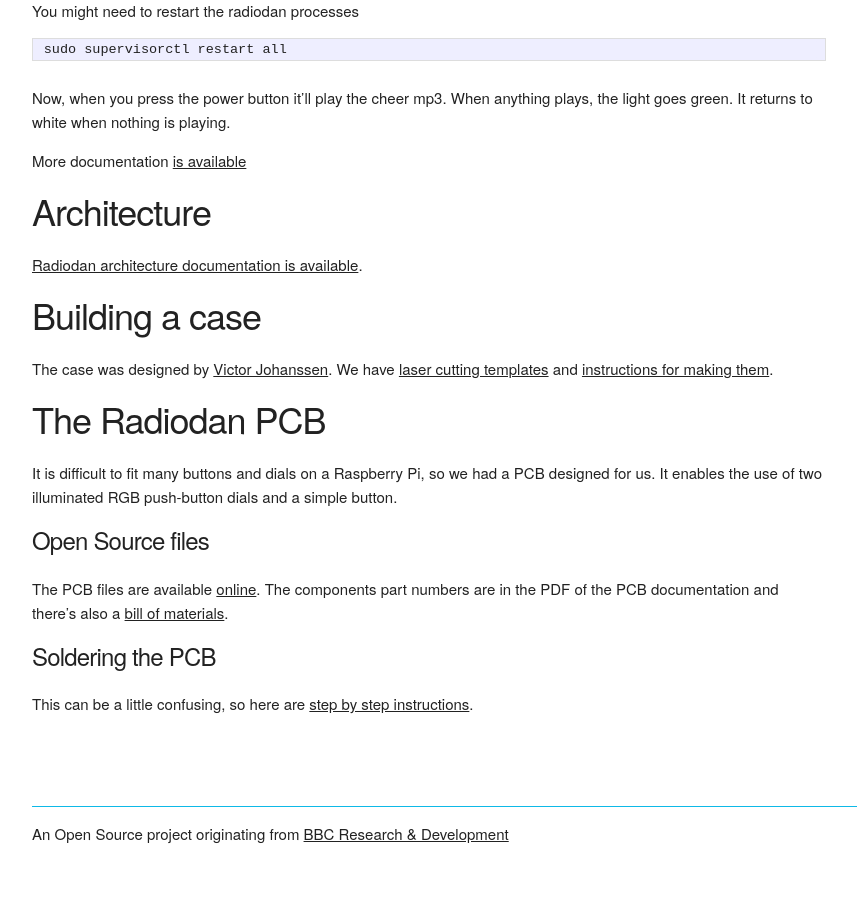
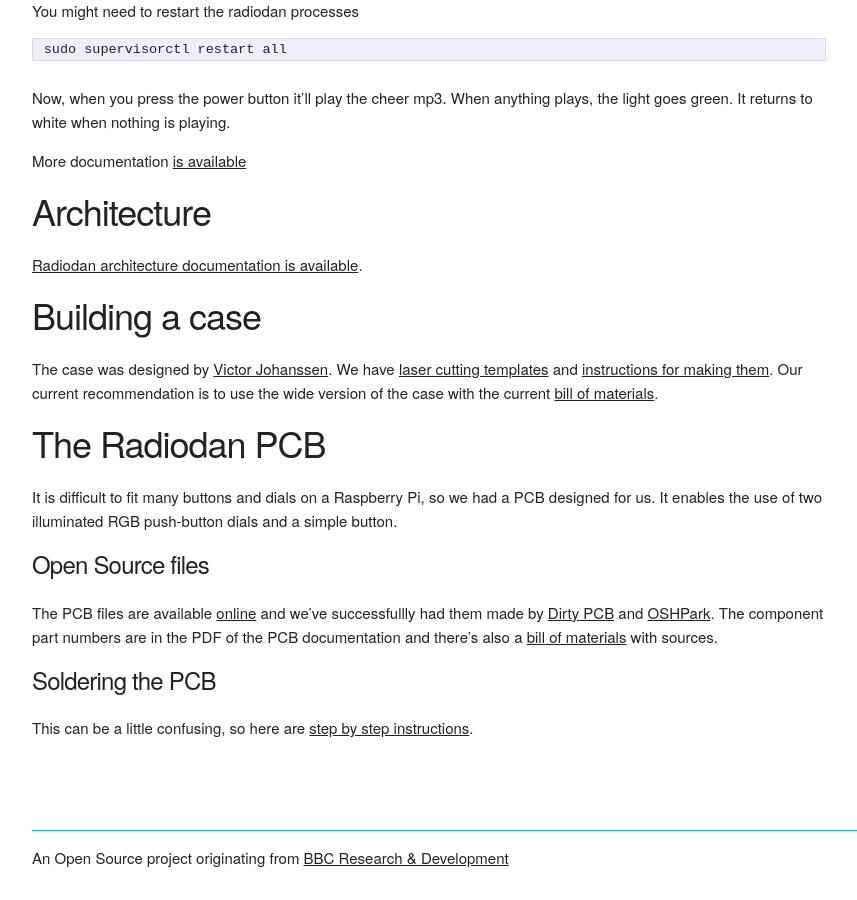
Before and after one commit to radiodan/radiodan.github.io, a Jekyll site: the page built from help/index.md, in a window 1280 px wide and 900 px high, scrolled down 5063 px. Shown: the whole window, without its empty margins (128-985 px from the left). Built offline with Jekyll 4.4.1, drawn with Linux system fonts in a browser that asks for light colours; comment, search, counter and statistics services are not loaded; before the commit the page ends 5939 px from its top, so only the background shows below that.

Commit message:
Updated with reference to the new laser cutting template

```diff
--- a/help/index.md
+++ b/help/index.md
@@ -256,9 +256,10 @@ More documentation [is available](http://radiodan-client.readthedocs.org/en/late
 
 <h2 id="case">Building a case</h2>
 
-The case was designed by [Victor Johanssen](http://www.objectsandinteractions.com/). We have [laser cutting
-templates](https://github.com/radiodan/hardware/tree/master/case) and
-[instructions for making them](/help/tutorials/make-a-case.html).
+The case was designed by [Victor
+Johanssen](http://www.objectsandinteractions.com/). We have [laser cutting templates](https://github.com/radiodan/hardware/tree/master/case) and [instructions for making them](/help/tutorials/make-a-case.html). Our
+current recommendation is to use the wide version of the case with the
+current [bill of materials](https://github.com/radiodan/hardware/tree/master/bom).
 
 <h2 id="pcb">The Radiodan PCB</h2>
 
@@ -269,8 +270,10 @@ dials and a simple button.
 #### Open Source files
 
 The PCB files are available
-[online](https://github.com/radiodan/hardware/tree/master/pcb). The
-components part numbers are in the PDF of the PCB documentation and there's also a [bill of materials](https://github.com/radiodan/hardware/tree/master/bom).
+[online](https://github.com/radiodan/hardware/tree/master/pcb) and we've
+successfullly had them made by [Dirty PCB](http://dirtypcbs.com) and [OSHPark](https://oshpark.com). The component part
+numbers are in the PDF of the PCB documentation and there's also a [bill
+of materials](https://github.com/radiodan/hardware/tree/master/bom) with sources.
 
 #### Soldering the PCB
 
```
Also changed, not shown: README.md.
